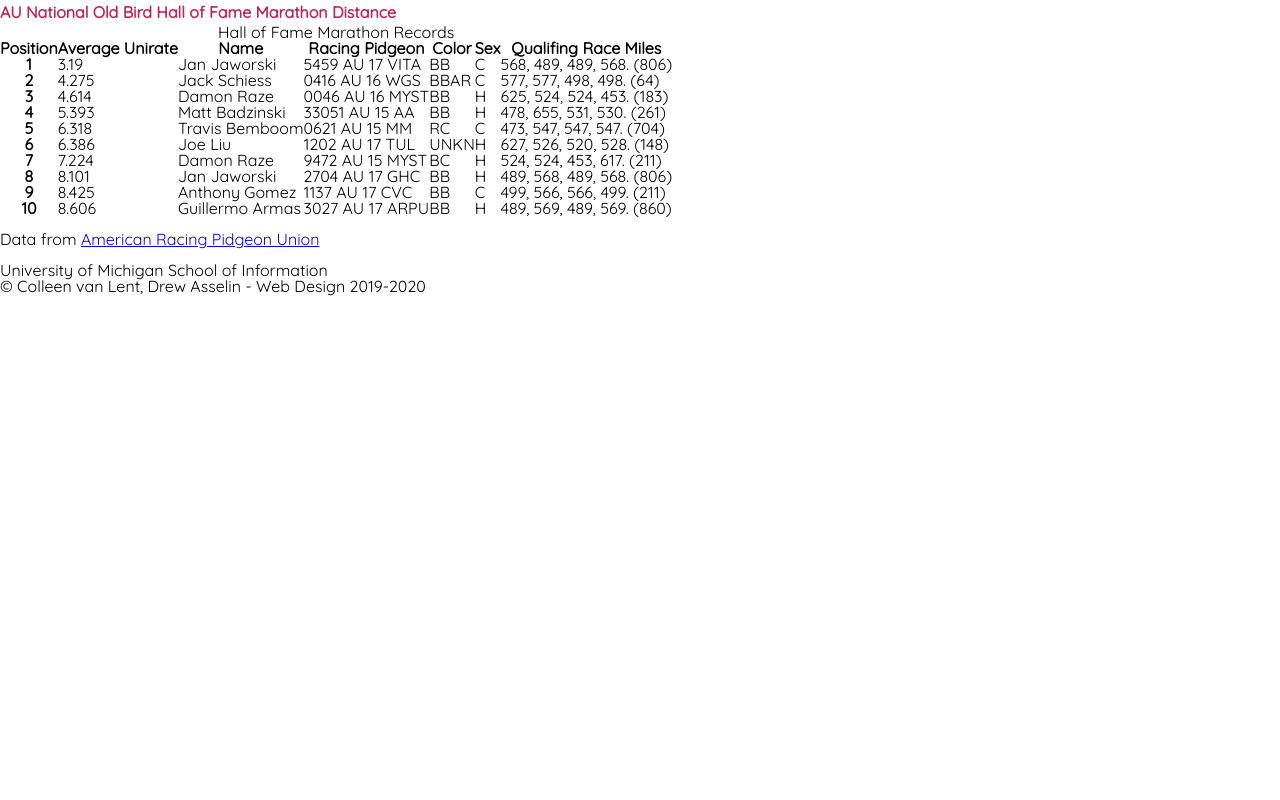
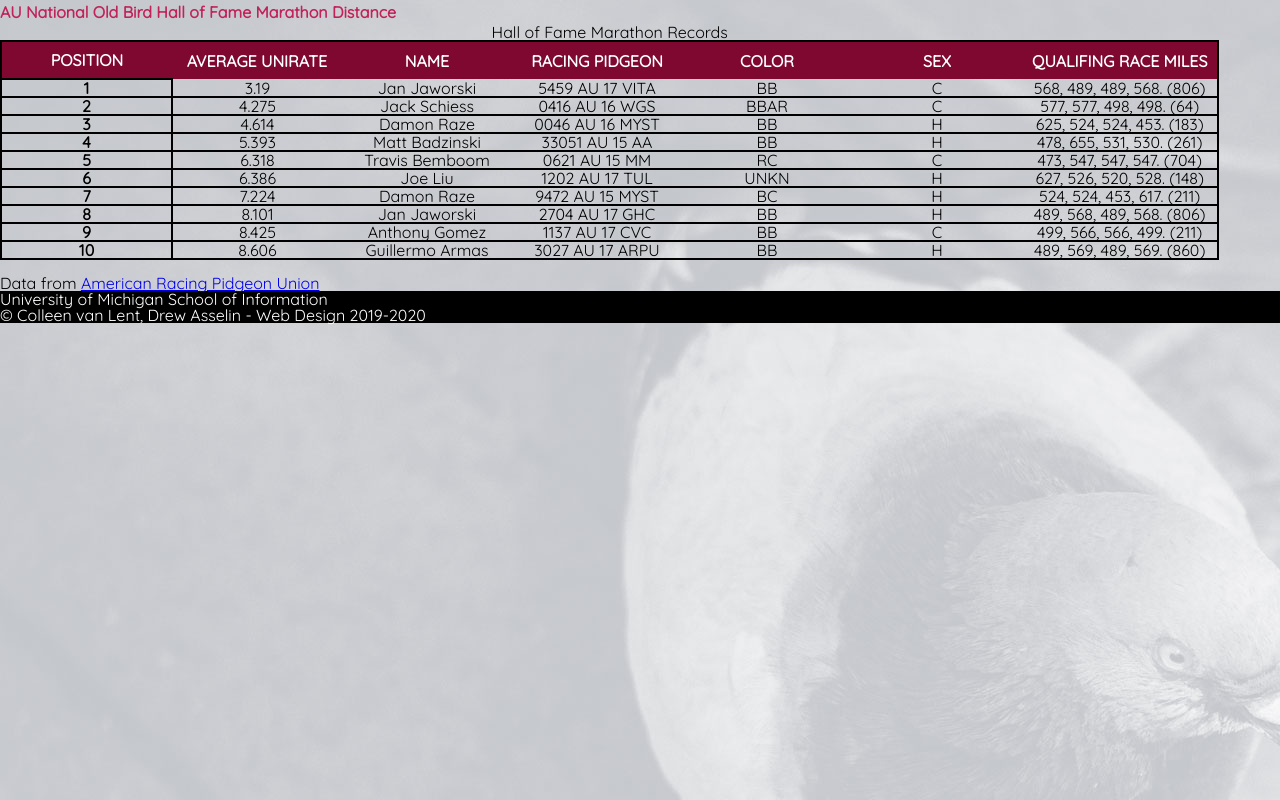
Before and after one commit to hujingc/homework3, a plain HTML site: page index.html in a window 1280 px wide. Drawn offline with Linux system fonts and the light colour scheme.

Commit message:
Update styles.css

```diff
--- a/css/styles.css
+++ b/css/styles.css
@@ -1,5 +1,11 @@
 html {
     font-family: 'Quicksand', sans-serif;
+}
+
+body {
+    background-color: #dddddd;
+    background-image: url('../images/pidgeon-background.jpg');
+    background-repeat: no-repeat;
 }
 
 h1 {
@@ -17,4 +23,40 @@ p {
 a {
     size: 18px;
     color: c12258;
+    text-decoration: underline;
 }
+
+/*
+html :focus{
+    border: 1px red;
+} */
+
+table {
+    border: 2px solid black;
+}
+
+.colhead {
+    min-width: 150px;
+    padding: 10px;
+    color: white;
+    text-align: center;
+    vertical-align: middle;
+    background: #7e0830;
+    text-transform: uppercase;
+}
+th[scope='row']:hover{
+    background-color: #fab9cf;
+}
+.rowhead{
+    border:2px solid black;
+}
+td {
+    text-align: center;
+    border-bottom: 2px solid black;
+}
+
+footer * {
+    background: black;
+    color: white;
+    padding:0;
+}
```
